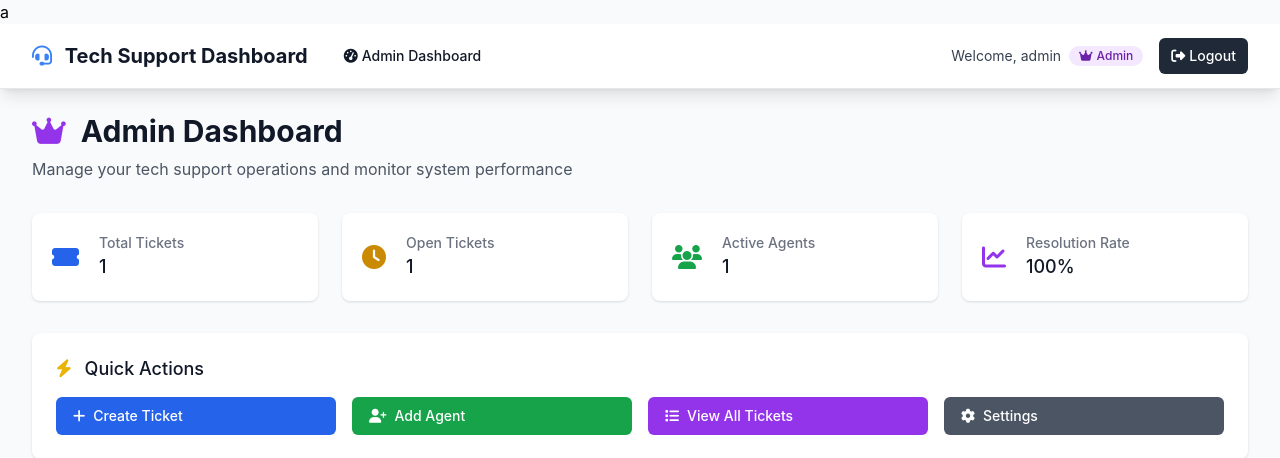
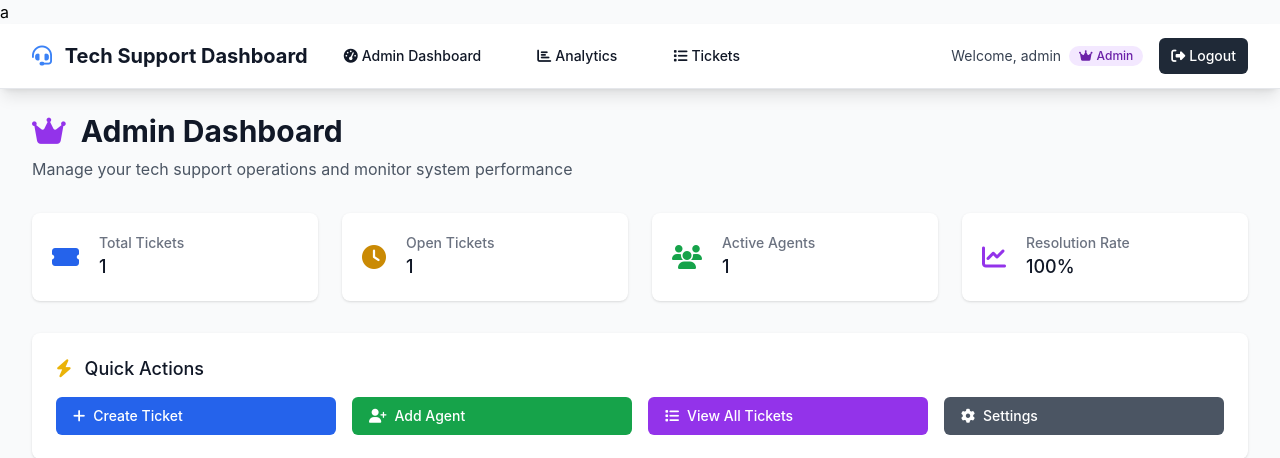
Before and after one commit to n1cooo2k/Tech-Support-Ticket-Dashboard-with-Predictive-Insights, a Flask app: page /admin/dashboard in a window 1280 px wide. Shown: the top 458 px of the page. Run offline with Flask 3, Linux system fonts and the light colour scheme; a user stored in the database is signed in; data comes from the database, SQL or seed files in the repository; some libraries are stand-ins or nearby versions.

Commit message:
add Chart.js to the base template

```diff
--- a/templates/base.html
+++ b/templates/base.html
@@ -13,6 +13,9 @@
 
     <!-- Font Awesome for icons -->
     <link rel="stylesheet" href="https://cdnjs.cloudflare.com/ajax/libs/font-awesome/6.4.0/css/all.min.css">
+
+    <!-- Chart.js -->
+    <script src="https://cdn.jsdelivr.net/npm/chart.js"></script>
 
     <script>
         tailwind.config = {
@@ -49,10 +52,22 @@
                            class="text-gray-900 hover:text-primary px-3 py-2 rounded-md text-sm font-medium">
                             <i class="fas fa-tachometer-alt mr-1"></i>Admin Dashboard
                         </a>
+                        <a href="{{ url_for('analytics.analytics_dashboard') }}"
+                           class="text-gray-900 hover:text-primary px-3 py-2 rounded-md text-sm font-medium">
+                            <i class="fas fa-chart-bar mr-1"></i>Analytics
+                        </a>
+                        <a href="{{ url_for('tickets.ticket_list') }}"
+                           class="text-gray-900 hover:text-primary px-3 py-2 rounded-md text-sm font-medium">
+                            <i class="fas fa-list mr-1"></i>Tickets
+                        </a>
                         {% else %}
                         <a href="{{ url_for('agent_dashboard') }}"
                            class="text-gray-900 hover:text-primary px-3 py-2 rounded-md text-sm font-medium">
                             <i class="fas fa-ticket-alt mr-1"></i>My Dashboard
+                        </a>
+                        <a href="{{ url_for('tickets.ticket_list') }}"
+                           class="text-gray-900 hover:text-primary px-3 py-2 rounded-md text-sm font-medium">
+                            <i class="fas fa-list mr-1"></i>My Tickets
                         </a>
                         {% endif %}
                     </div>
```
